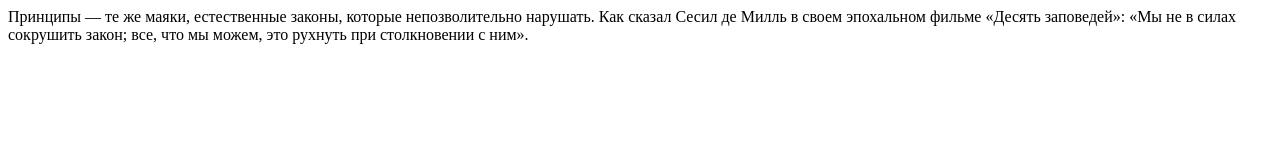
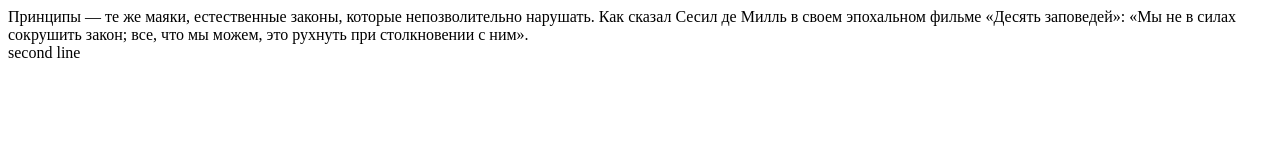
Before and after one commit to OlegGK/Frontend_test, a plain HTML site: page index.html in a window 1280 px wide. Drawn offline with Linux system fonts and the light colour scheme.

Commit message:
second line added

```diff
--- a/index.html
+++ b/index.html
@@ -8,5 +8,6 @@
 
  <div>Принципы — те же маяки, естественные законы, которые непозволительно нарушать. Как сказал Сесил де Милль в своем эпохальном фильме «Десять заповедей»: «Мы не в силах сокрушить закон; все, что мы можем, это рухнуть при столкновении с ним».
 	</div>
-
+<div>second line
+</div>
 </body>
```
